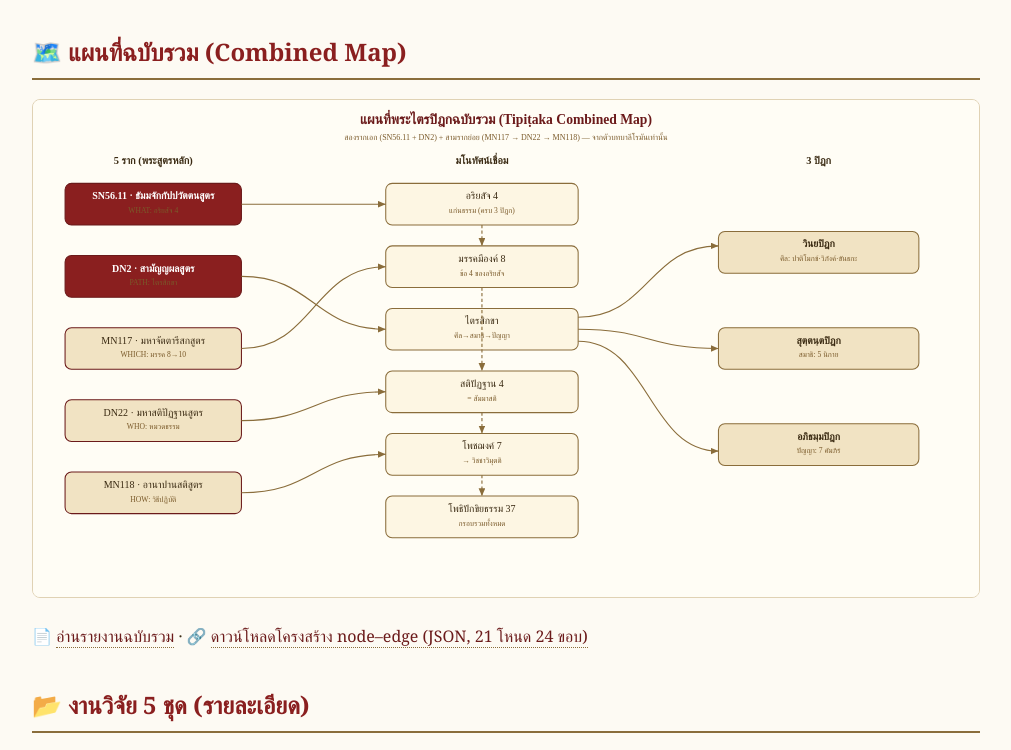
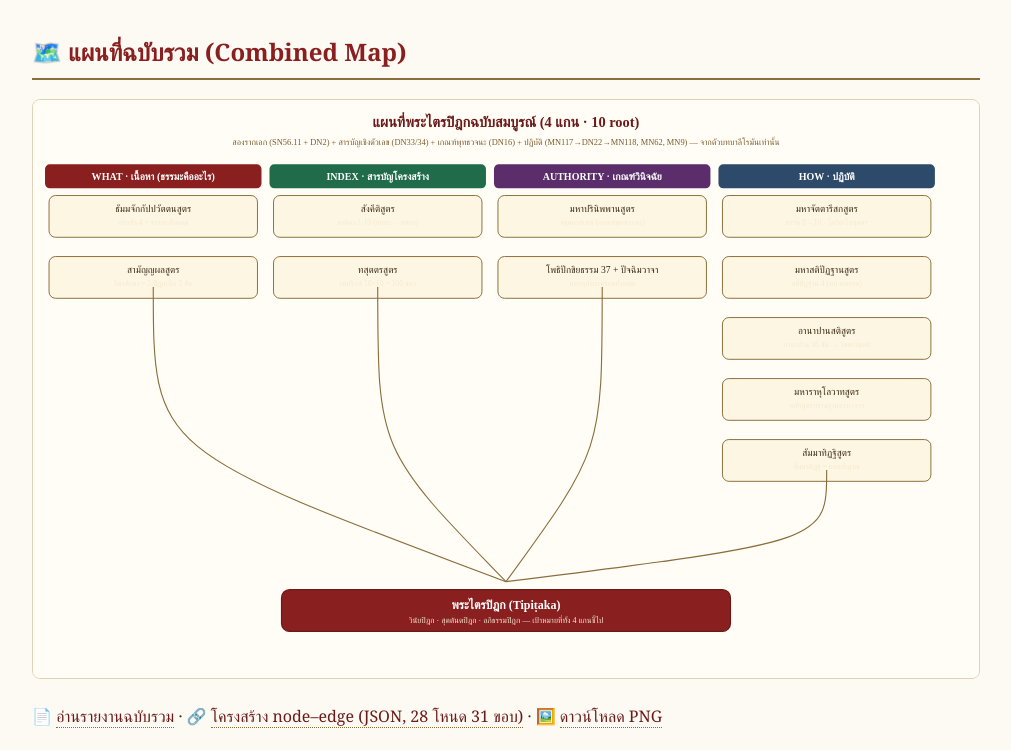
Before and after one commit to dhamma-seeker/tipitaka-map, a plain HTML site: page index.html in a window 1280 px wide. Shown: the part 709-1459 px from the top of the page, without its empty margins (134-1145 px from the left). Drawn offline with Linux system fonts and the light colour scheme.

Commit message:
เพิ่มแผนที่รวม 4 แกน + 10 root (combined_map_4axes)

```diff
--- a/index.html
+++ b/index.html
@@ -52,8 +52,8 @@
   </section>
 
   <h2>🗺️ แผนที่ฉบับรวม (Combined Map)</h2>
-  <img src="combined-map/combined_map.svg" alt="แผนที่พระไตรปิฎกฉบับรวม">
-  <p>📄 <a href="combined-map/report.md">อ่านรายงานฉบับรวม</a> · 🔗 <a href="combined-map/combined_graph.json">ดาวน์โหลดโครงสร้าง node–edge (JSON, 21 โหนด 24 ขอบ)</a></p>
+  <img src="combined-map/combined_map_4axes.svg" alt="แผนที่พระไตรปิฎกฉบับสมบูรณ์ (4 แกน + 10 root)">
+  <p>📄 <a href="combined-map/report.md">อ่านรายงานฉบับรวม</a> · 🔗 <a href="combined-map/combined_graph.json">โครงสร้าง node–edge (JSON, 28 โหนด 31 ขอบ)</a> · 🖼️ <a href="combined-map/combined_map_4axes.png">ดาวน์โหลด PNG</a></p>
 
   <h2>📂 งานวิจัย 5 ชุด (รายละเอียด)</h2>
   <table>
```
Also changed, not shown: combined-map/combined_map_4axes.png (added), combined-map/combined_map_4axes.svg (added), 1 other file.
